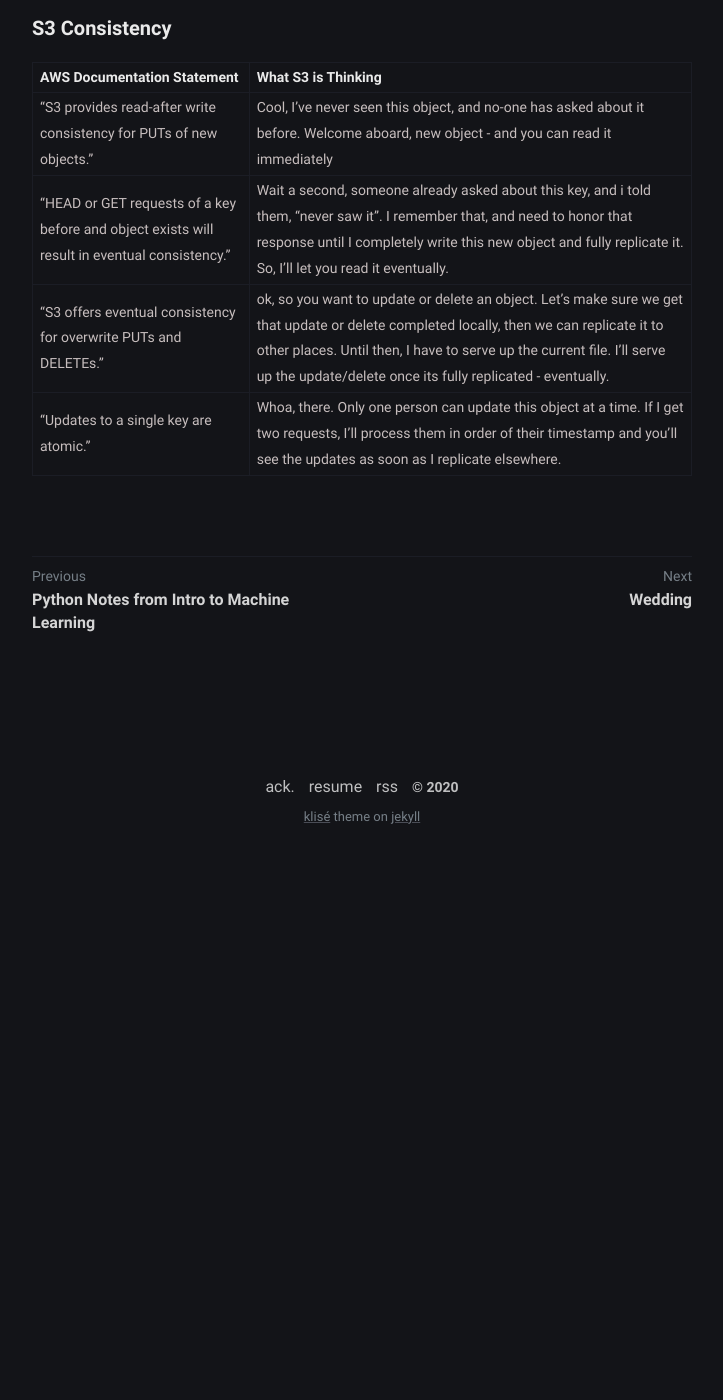
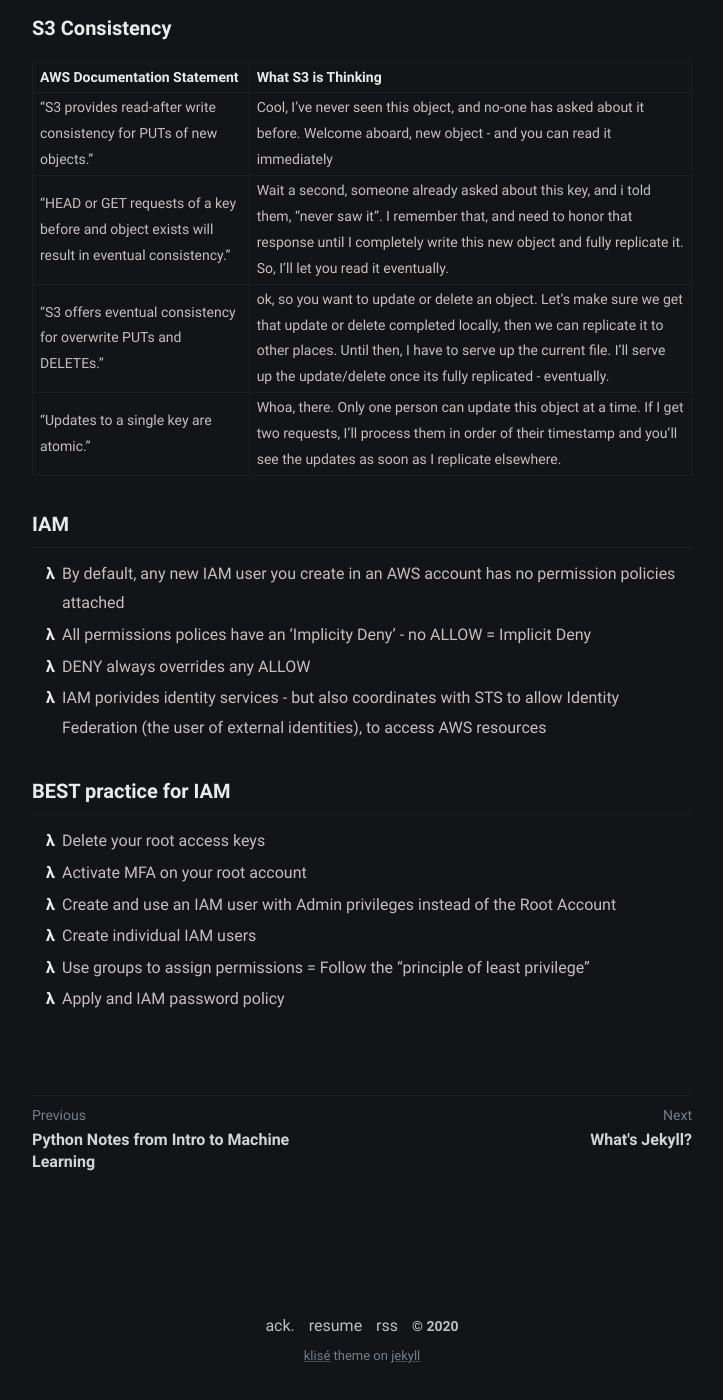
Before and after one commit to oacob1/oacob1.github.io, a Jekyll site: the page built from _posts/AWS-Certified-Solution-Architect-Professional/2020-01-29-AWS-Solution-Architect-Course-Notes.md, in a window 1280 px wide and 1400 px high, scrolled down 1661 px. Shown: the whole window, without its empty margins (278-1001 px from the left). Built offline with Jekyll 4.4.1, drawn with Linux system fonts in a browser that asks for light colours; before the commit the page ends 2522 px from its top, so only the background shows below that.

```diff
--- a/_posts/AWS-Certified-Solution-Architect-Professional/2020-01-29-AWS-Solution-Architect-Course-Notes.md
+++ b/_posts/AWS-Certified-Solution-Architect-Professional/2020-01-29-AWS-Solution-Architect-Course-Notes.md
@@ -49,3 +49,20 @@
 |"Updates to a single key are atomic." | Whoa, there. Only one person can update this object at a time. If I get two requests, I'll process them in order of their timestamp and you'll see the updates as soon as I replicate elsewhere. |
 
 </div>
+
+### IAM
+- By default, any new IAM user you create in an AWS account has no permission
+  policies attached
+- All permissions polices have an 'Implicity Deny' - no ALLOW = Implicit Deny
+- DENY always overrides any ALLOW
+- IAM porivides identity services - but also coordinates with STS to allow
+  Identity Federation (the user of external identities), to access AWS resources
+
+### **BEST practice** for IAM
+- Delete your root access keys
+- Activate MFA on your root account
+- Create and use an IAM user with Admin privileges instead of the Root Account
+- Create individual IAM users
+- Use groups to assign permissions
+= Follow the "principle of least privilege"
+- Apply and IAM password policy
```
Also changed, not shown: _posts/2020-04-01-whats-jekyll.md (added, +12 -0 lines), _posts/2020-04-02-example-content.md (added, +122 -0 lines), _posts/2020-04-03-introducing-lanyon.md (added, +38 -0 lines), _posts/Wedding/2020-08-09-Wedding.md (deleted, +0 -3 lines), 1 other file.
